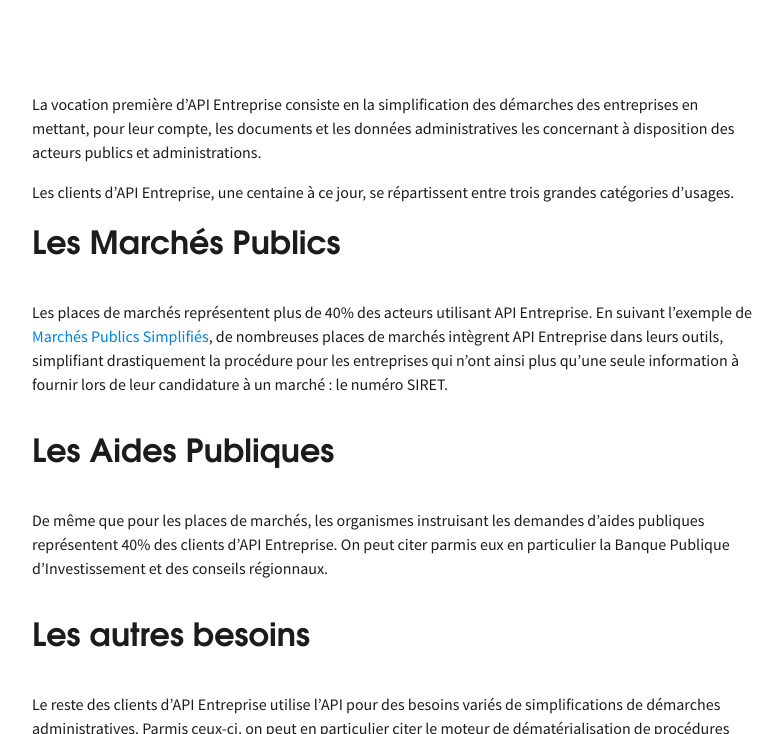
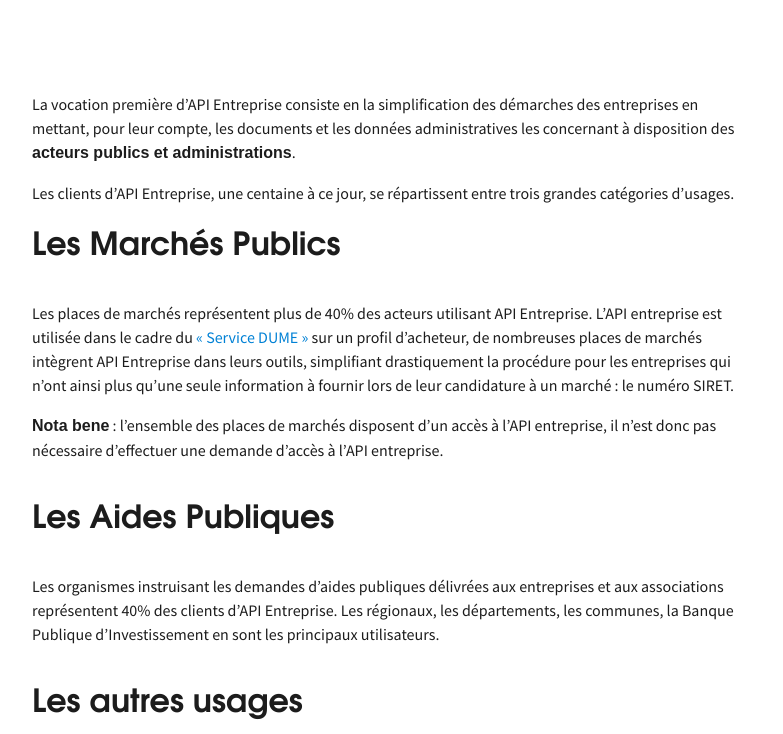
Before and after one commit to etalab/entreprise.api.gouv.fr, a Jekyll site: the page built from pages/clients.md, in a window 1280 px wide and 900 px high, scrolled down 253 px, cut to the strip 166-900 px from the top of the window. Shown: the whole strip, without its empty margins (238-1021 px from the left). Built offline with Jekyll 4.4.1, drawn with Linux system fonts in a browser that asks for light colours; some web fonts are replaced; some of the changed text lies outside the part shown.

Commit message:
Update clients.md

```diff
--- a/pages/clients.md
+++ b/pages/clients.md
@@ -6,8 +6,8 @@
 
 La vocation première d'API Entreprise consiste en la simplification des
 démarches des entreprises en mettant, pour leur compte, les documents et les
-données administratives les concernant à disposition des acteurs publics et
-administrations.
+données administratives les concernant à disposition des **acteurs publics et
+administrations**.
 
 Les clients d'API Entreprise, une centaine à ce jour, se répartissent
 entre trois grandes catégories d'usages.
@@ -15,25 +15,27 @@
 # Les Marchés Publics
 
 Les places de marchés représentent plus de 40% des acteurs utilisant
-API Entreprise. En suivant l'exemple de
-[Marchés Publics Simplifiés](https://mps.apientreprise.fr/), de
+API Entreprise. L'API entreprise est utilisée dans le cadre du [« Service DUME »](https://www2.economie.gouv.fr/daj/dume-espd) sur un profil d’acheteur, de
 nombreuses places de marchés intègrent API Entreprise dans leurs outils,
 simplifiant drastiquement la procédure pour les entreprises qui n'ont
 ainsi plus qu'une seule information à fournir lors de leur candidature
 à un marché : le numéro SIRET.
 
+**Nota bene** : l'ensemble des places de marchés disposent d'un accès à l'API entreprise, il n'est donc pas nécessaire d'effectuer une demande d'accès à l'API entreprise.
+
 # Les Aides Publiques
 
-De même que pour les places de marchés, les organismes instruisant les
-demandes d'aides publiques représentent 40% des clients d'API Entreprise.
-On peut citer parmis eux en particulier la Banque Publique d'Investissement
-et des conseils régionnaux.
+Les organismes instruisant les demandes d'aides publiques délivrées aux entreprises et aux associations représentent 40% des clients d'API Entreprise.
+Les régionaux, les départements, les communes, la Banque Publique d'Investissement en sont les principaux utilisateurs.
 
-# Les autres besoins
+# Les autres usages
 
-Le reste des clients d'API Entreprise utilise l'API pour des besoins variés
-de simplifications de démarches administratives. Parmis ceux-ci, on peut en
-particulier citer le moteur de dématérialisation de procédures administratives
-[TPS](https://tps.apientreprise.fr/). Peut-être avez-vous vous aussi un besoin
-spécifique dans le cadre de votre missions de service public. Venez nous en
-parler !
+L'API Entreprise est utilisée l'API pour des besoins variés
+de simplifications de démarches administratives.
+A titre d'exemple on peut citer :
+- la gestion de la formation professionnelle et de l'apprentissage (régions Normandie, Auvergne Rhone Alpes, Bretagne...)
+- Gestion des marchés forains (ville de Marseille)
+- Délivrance aux professionnels de badges ou de macarons pour l'accès en zone piétonne ou en zone de trafic (métropole de Grenoble)
+- Gestion des accès professionnels à la déchetterie (Communauté de communes Vaison Ventoux)
+
+Par ailleurs, l'API entreprise est utilisée dans [démarches-simplifiée](Demarches-simplifiees.fr), outil de dématérialisation des démarches administratives
```
